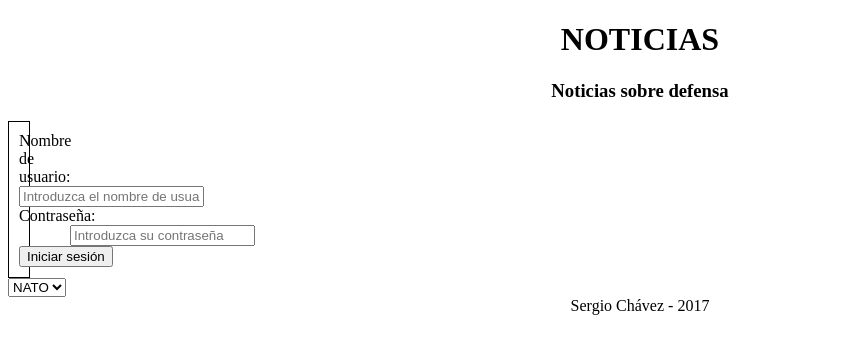
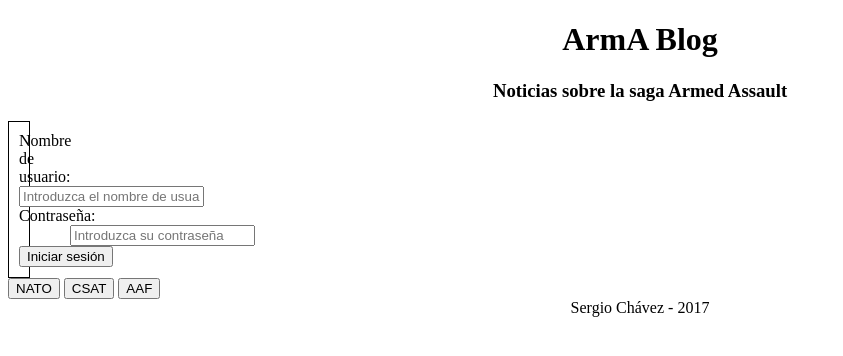
Before and after one commit to Cipher66/Proyecto-de-Python, a Flask app: page / in a window 1280 px wide. Shown: the top 356 px of the page, without its empty margins (0-843 px from the left). Run offline with Flask 2, Linux system fonts and the light colour scheme.

Commit message:
V1.8.1
>Quitada la lista y añadidos botones para cambiar de tema y un poco de código de JQuery

```diff
--- a/templates/index.html
+++ b/templates/index.html
@@ -7,23 +7,19 @@
     <link rel="stylesheet" type="text/css" href="../static/style.css">
 </head>
 <script type="text/javascript">
-    function changeTheme() {
-        var e = document.getElementById("thema");
-        var strUser = e.options[e.selectedIndex].text;
-        if (strUser == "NATO") {
-            document.body.style.backgroundImage = "url('images/james_kerry.jpg'')";
-        }
-        if (strUser == "Licht thema") {
-            document.body.style.backgroundImage = 'url(img/binding_light.png)';
-        }
-    }
+    $(document).ready(function() {
+        //Todo el código jQuery va aquí
+        $("#NATO").click(function() {
+            this.ch
+        });
+    });
 </script>
 
 
 <body>
     <center>
-        <h1>NOTICIAS</h1>
-        <h3>Noticias sobre defensa</h3>
+        <h1>ArmA Blog</h1>
+        <h3>Noticias sobre la saga Armed Assault</h3>
     </center>
     <aside>
         <div id="caja">
@@ -33,10 +29,9 @@
             </form>
         </div>
     </aside>
-    <select name="thema" id="thema" onchange="changeTheme();">
-    <option value="dark">NATO</option>
-    <option value="light">CSAT</option>
-    <option value="dank">AAF</option>
+    <input type="button" value="NATO" id="NATO">
+    <input type="button" value="CSAT">
+    <input type="button" value="AAF">
     </select>
     <footer>
         <center>Sergio Chávez - 2017</center>
```
